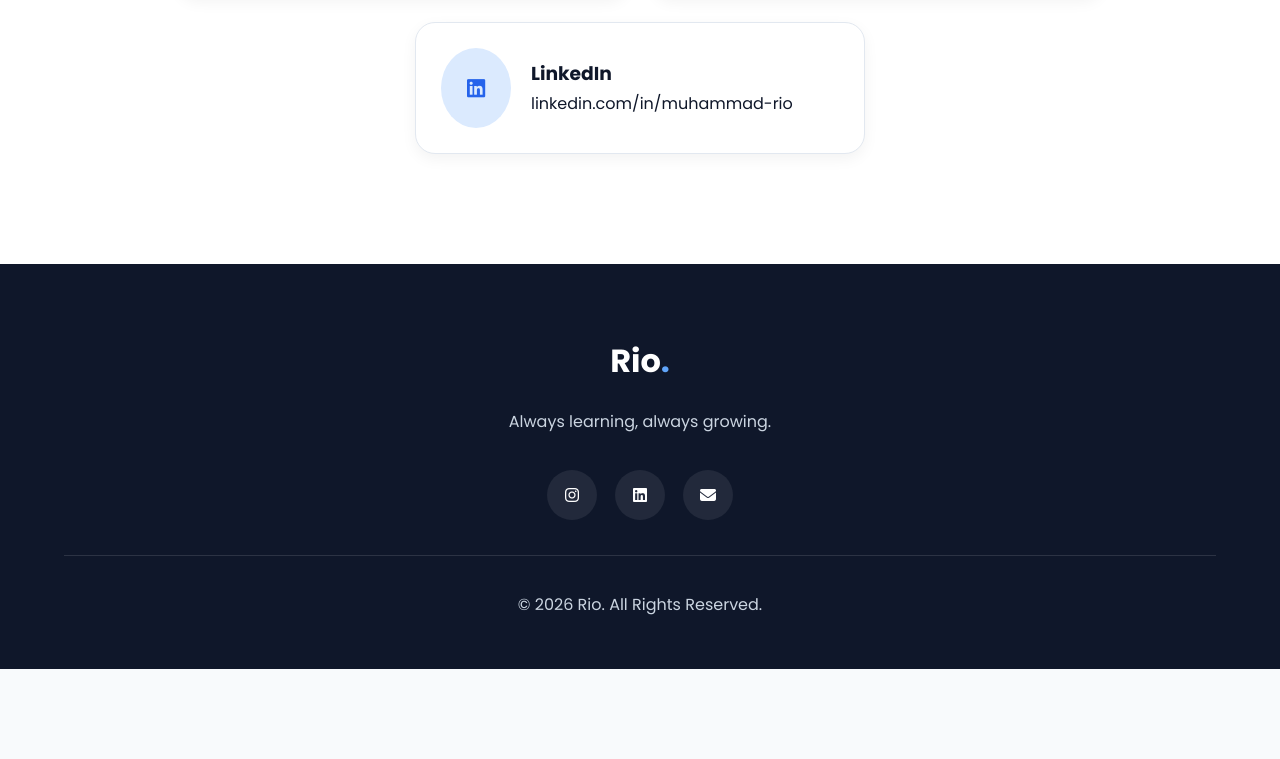
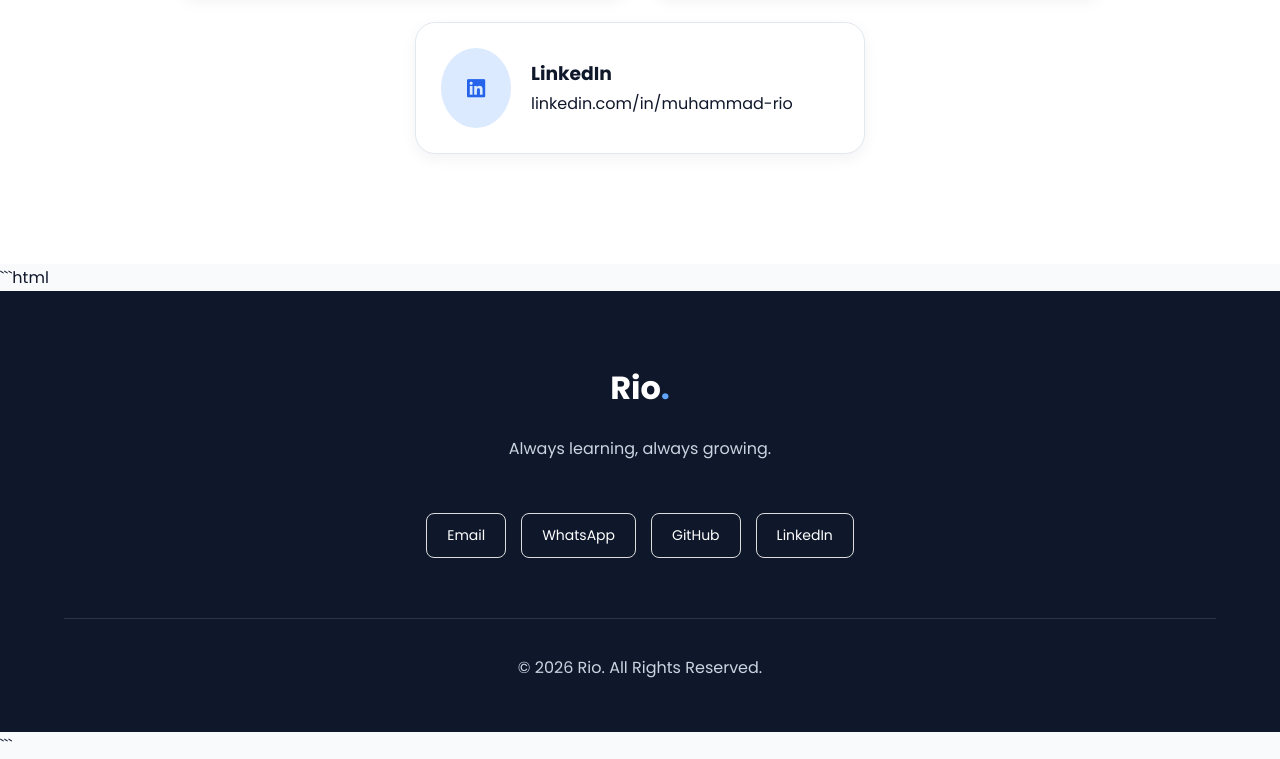
Before and after one commit to mrioraflyan/rioportofolio, a plain HTML site: page index.html in a window 1280 px wide. Shown: the part 5900-6659 px from the top of the page. Before the commit the page ends 6569 px from the top, so only its background shows below. Drawn offline with Linux system fonts and the light colour scheme.

Commit message:
update portofolio

````diff
--- a/index.html
+++ b/index.html
@@ -597,6 +597,7 @@
 
         <!--==================== FOOTER ====================-->
 
+       ```html
 <footer>
 
     <div class="container">
@@ -604,45 +605,40 @@
         <div class="footer-content">
 
             <a href="#" class="footer-logo">
-
                 Rio<span>.</span>
-
             </a>
 
             <p>
-
                 Always learning, always growing.
-
             </p>
 
             <div class="footer-social">
+                <div class="footer-social">
 
-                        <a href="#">
-
-                            <i class="fab fa-instagram"></i>
-
+              <a href="mailto:emailkamu@gmail.com">
+                    Email
                 </a>
 
                 <a href="#">
-
-                            <i class="fab fa-linkedin"></i>
-
+                    WhatsApp
                 </a>
 
                 <a href="#">
+                    GitHub
+                </a>
 
-                            <i class="fa-solid fa-envelope"></i>
+                <a href="#">
+                    LinkedIn
+                </a>
 
-                        </a>
+            </div>
 
          </div>
 
             <hr>
 
             <p>
-
                 © 2026 Rio. All Rights Reserved.
-
             </p>
 
         </div>
@@ -650,6 +646,8 @@
     </div>
 
 </footer>
+```
+
 
         <!--==================== SCROLL TO TOP ====================-->
 
--- a/porto.css
+++ b/porto.css
@@ -962,10 +962,6 @@ section{
     padding:22px;
 }
 
-.info-card h4{
-    color:var(--primary);
-    margin-bottom:8px;
-}
 /*======================================================
                     EDUCATION
 ======================================================*/
@@ -1517,27 +1513,27 @@ footer{
     color:#CBD5E1;
 }
 
-.footer-social{
-    display:flex;
-    justify-content:center;
-    gap:18px;
-    margin:35px 0;
-}
-
-.footer-social a{
-    width:50px;
-    height:50px;
-    border-radius:50%;
-    display:flex;
-    justify-content:center;
-    align-items:center;
-    background:rgba(255,255,255,.08);
-    transition:.35s;
-}
-
-.footer-social a:hover{
-    background:var(--primary);
-    transform:translateY(-6px);
+.footer-social {
+    display: flex;
+    justify-content: center;
+    align-items: center;
+    gap: 15px;
+    margin: 25px 0;
+}
+
+.footer-social a {
+    display: inline-block;
+    padding: 10px 20px;
+    border: 1px solid #ddd;
+    border-radius: 8px;
+    text-decoration: none;
+    color: #ffffff;
+    font-size: 14px;
+    transition: 0.3s;
+}
+
+.footer-social a:hover {
+    background-color: #2379db;
 }
 
 footer hr{
--- a/porto.js
+++ b/porto.js
@@ -1,5 +1,3 @@
-alert("JavaScript berhasil terbaca");
-
 document.addEventListener("DOMContentLoaded", function () {
 
     const modal = document.getElementById("certificateModal");
````
Lines whose indentation alone changed are shown as unchanged.
